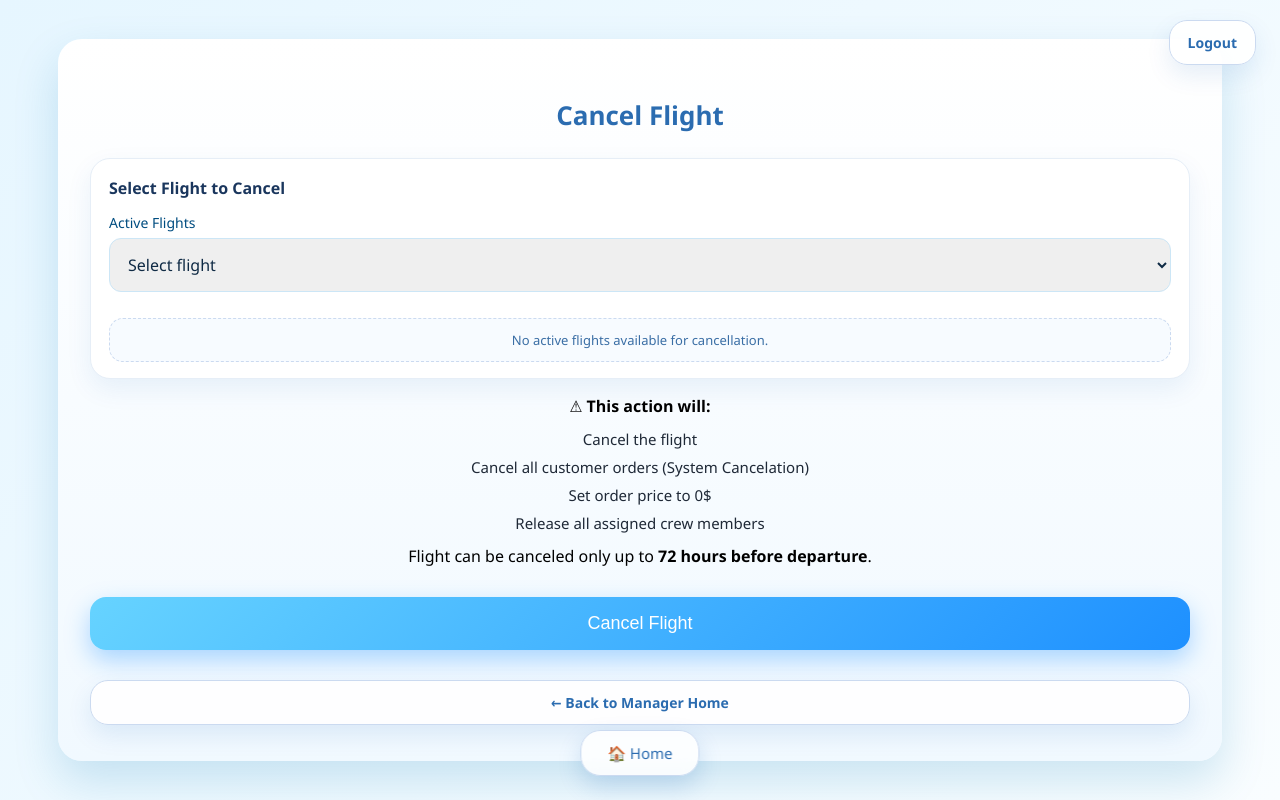
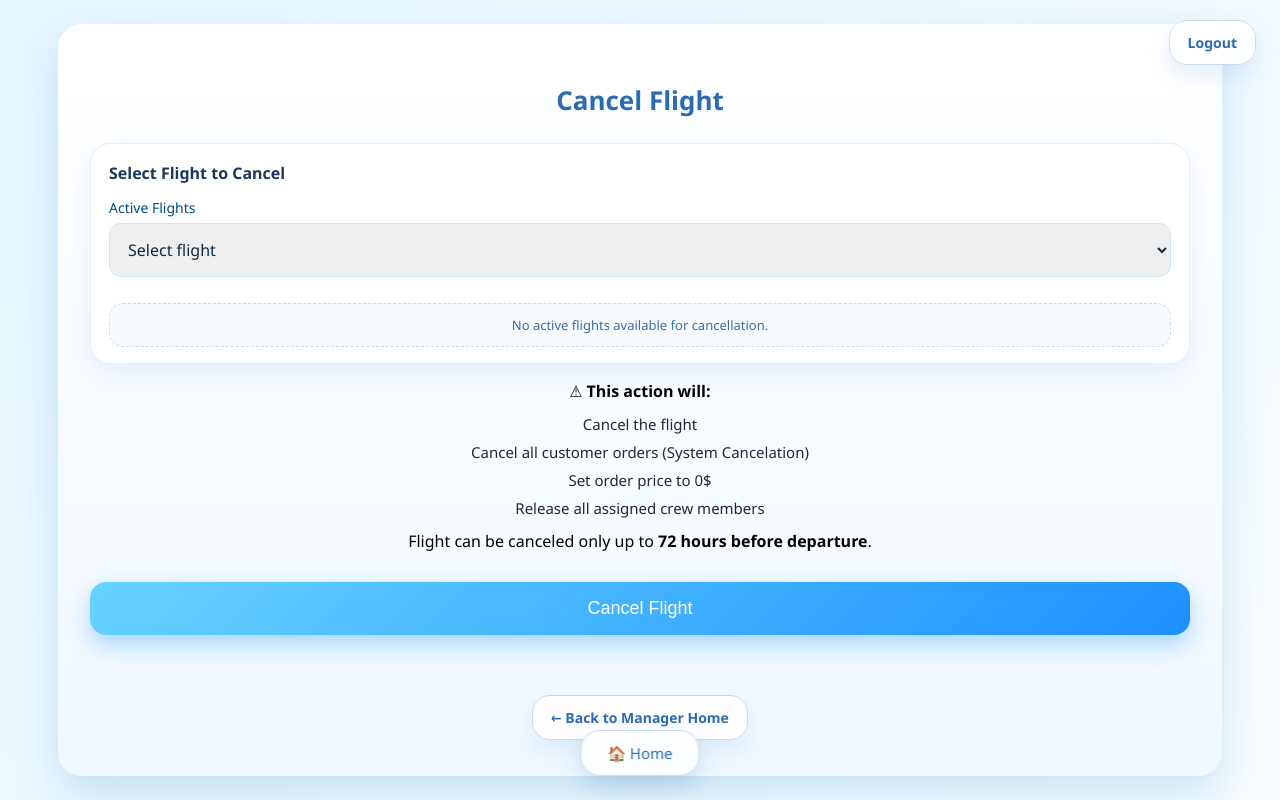
Before and after one commit to yoniepstein172/final-fly-tau-28, a Flask app: page /manager/cancel-flight in a window 1280 px wide. Run offline with Flask 3, Linux system fonts and the light colour scheme; a user stored in the database is signed in; data that the repository does not hold is empty.

Commit message:
Update manager_cancel_flight.html

```diff
--- a/templates/manager_cancel_flight.html
+++ b/templates/manager_cancel_flight.html
@@ -54,7 +54,7 @@
         Cancel Flight
       </button>
 
-
+<div style="text-align: center; margin-top: 30px;">
       <a href="/manager/home" class="secondary-button">
         ← Back to Manager Home
       </a>
```
